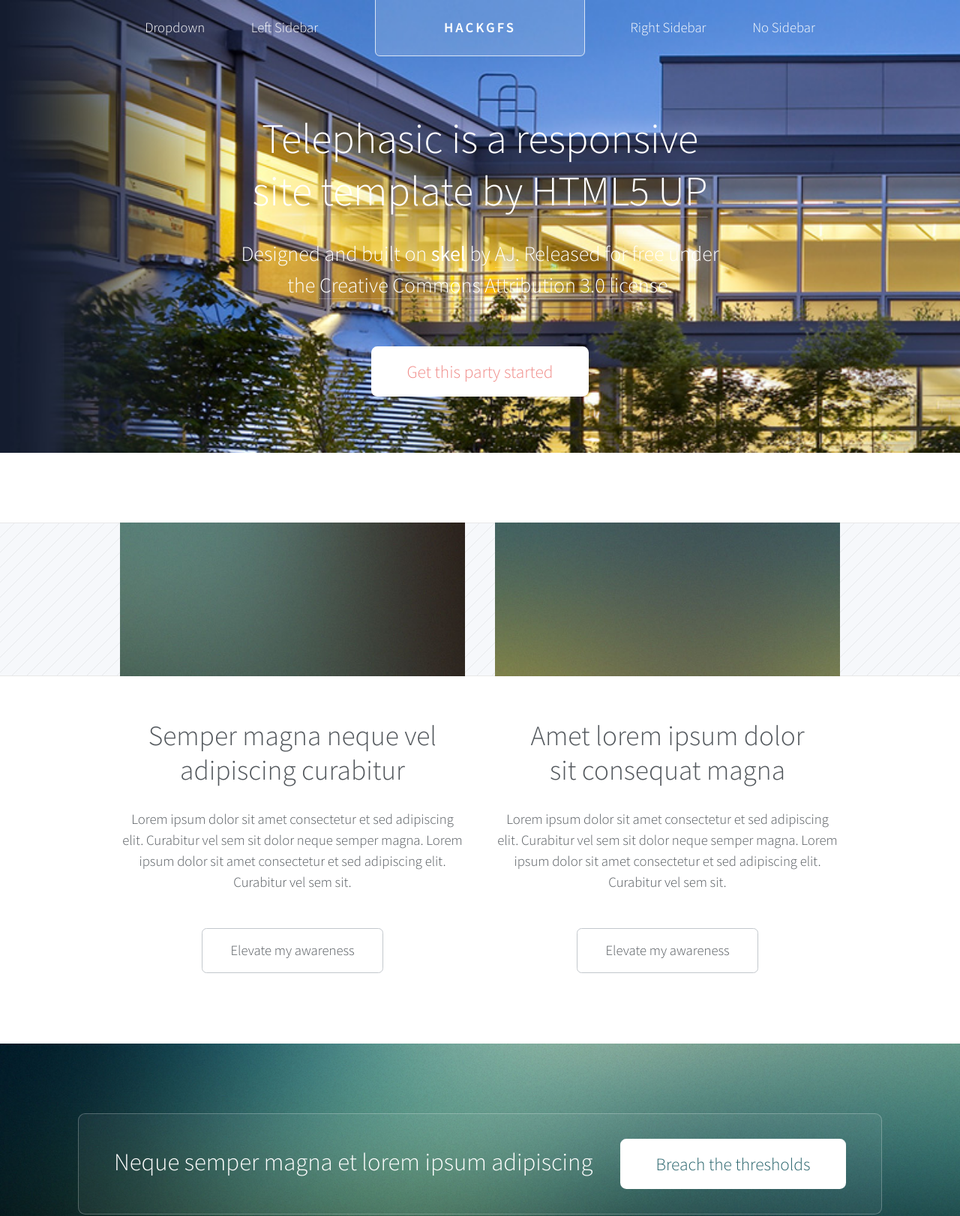
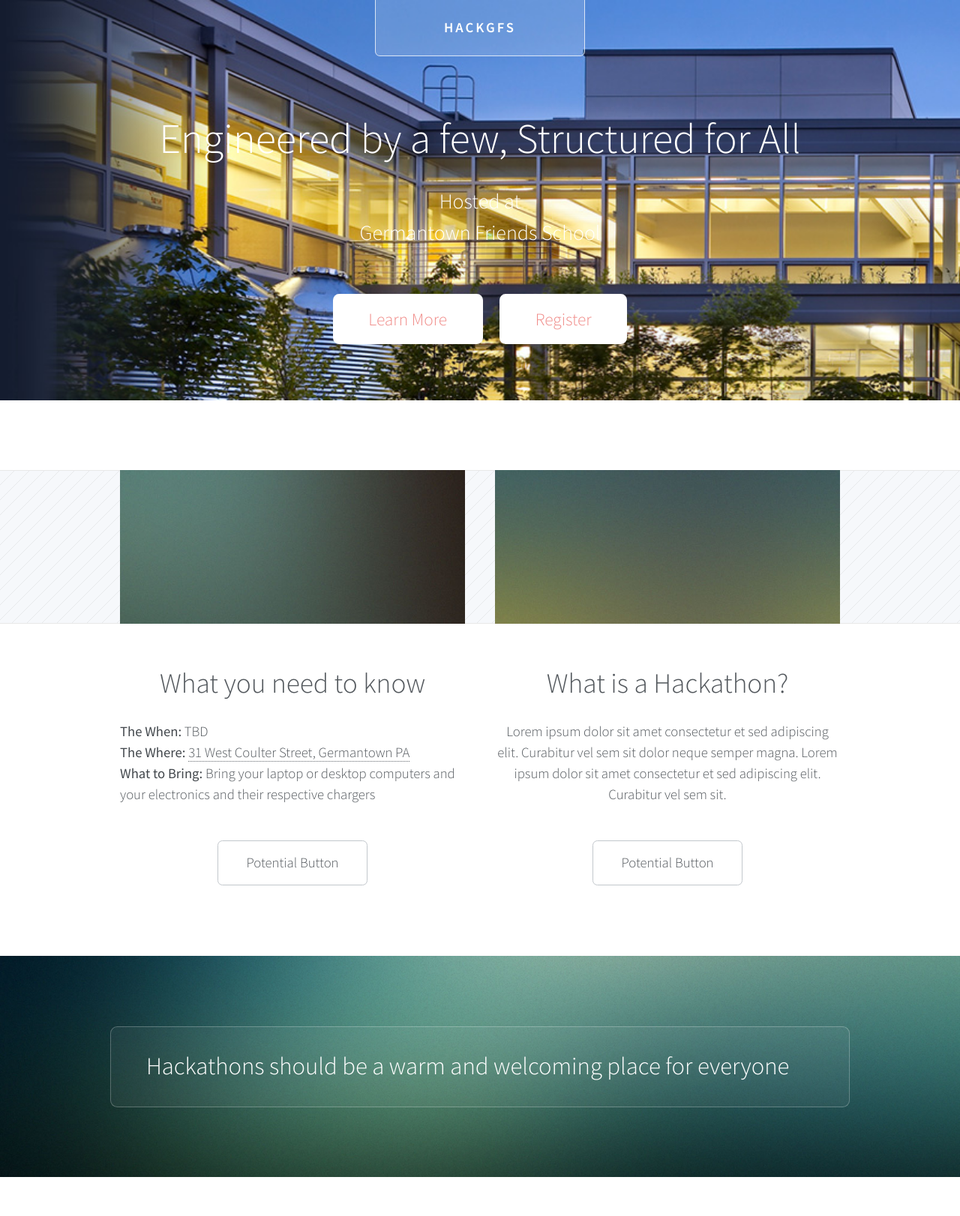
Before and after one commit to hackGFS/hackgfs.github.io, a plain HTML site: page index.html in a window 1280 px wide. Shown: the top 1622 px of the page at 75% size. Drawn offline with Linux system fonts and the light colour scheme.

Commit message:
im too tired to go on

```diff
--- a/css/style.css
+++ b/css/style.css
@@ -940,3 +940,7 @@
 		padding-top: 4em;
 		margin-top: 6em;
 	}
+
+	.information-div{
+		text-align: left!important;
+	}
--- a/index.html
+++ b/index.html
@@ -32,7 +32,7 @@
 						<h1 id="logo"><a href="index.html">hackGFS</a></h1>
 
 					<!-- Nav -->
-						<nav id="nav">
+						<!--<nav id="nav">
 							<ul>
 								<li>
 									<a href="">Dropdown</a>
@@ -56,22 +56,24 @@
 								<li class="break"><a href="right-sidebar.html">Right Sidebar</a></li>
 								<li><a href="no-sidebar.html">No Sidebar</a></li>
 							</ul>
-						</nav>
+						</nav>-->
 
 				</div>
 
 				<!-- Hero -->
 					<section id="hero" class="container">
 						<header>
-							<h2>Telephasic is a responsive
+							<h2>Engineered by a few, Structured for All
 							<br />
-							site template by <a href="http://html5up.net">HTML5 UP</a></h2>
+							</h2>
 						</header>
-						<p>Designed and built on <strong>skel</strong> by <a href="http://n33.co">AJ</a>. Released for free under
-						<br />
-						the <a href="http://html5up.net/license">Creative Commons Attribution 3.0 license</a>.</p>
+						<p>Hosted at
+						<br>
+						<a href="https://www.google.com/maps/place/Germantown+Friends/@40.03286,-75.171234,17z/data=!3m1!4b1!4m2!3m1!1s0x89c6b830da9141ef:0xe66cd5fb4cb3d506" target="_blank">Germantown Friends School</a>
+						</p>
 						<ul class="actions">
-							<li><a href="#" class="button">Get this party started</a></li>
+							<li><a href="#learnmore" class="button">Learn More</a></li>
+							<li><a href="#register" class="button">Register</a></li>
 						</ul>
 					</section>
 
@@ -79,21 +81,28 @@
 
 		<!-- Features 1 -->
 			<div class="wrapper">
-				<div class="container">
+				<div class="container" id="learnmore">
 					<div class="row">
 						<section class="6u 12u(2) feature">
 							<div class="image-wrapper first">
 								<a href="#" class="image featured first"><img src="images/pic01.jpg" alt="" /></a>
 							</div>
 							<header>
-								<h2>Semper magna neque vel<br />
-								adipiscing curabitur</h2>
+								<h2>What you need to know</h2>
 							</header>
-							<p>Lorem ipsum dolor sit amet consectetur et sed adipiscing elit. Curabitur vel
-							sem sit dolor neque semper magna. Lorem ipsum dolor sit amet consectetur et sed
-							adipiscing elit. Curabitur vel sem sit.</p>
+							<p class="information-div"><strong>The When:</strong> TBD
+
+							<br>
+
+							<strong>The Where:</strong> <a href="https://www.google.com/maps/place/Germantown+Friends/@40.03286,-75.171234,17z/data=!3m1!4b1!4m2!3m1!1s0x89c6b830da9141ef:0xe66cd5fb4cb3d506">31 West Coulter Street, Germantown PA</a>
+
+							<br>
+
+							<strong>What to Bring:</strong> Bring your laptop or desktop computers and your electronics and their respective chargers
+
+							</p>
 							<ul class="actions">
-								<li><a href="#" class="button">Elevate my awareness</a></li>
+								<li><a href="#" class="button">Potential Button</a></li>
 							</ul>
 						</section>
 						<section class="6u 12u(2) feature">
@@ -101,14 +110,13 @@
 								<a href="#" class="image featured"><img src="images/pic02.jpg" alt="" /></a>
 							</div>
 							<header>
-								<h2>Amet lorem ipsum dolor<br />
-								sit consequat magna</h2>
+								<h2>What is a Hackathon?</h2>
 							</header>
 							<p>Lorem ipsum dolor sit amet consectetur et sed adipiscing elit. Curabitur vel
 							sem sit dolor neque semper magna. Lorem ipsum dolor sit amet consectetur et sed
 							adipiscing elit. Curabitur vel sem sit.</p>
 							<ul class="actions">
-								<li><a href="#" class="button">Elevate my awareness</a></li>
+								<li><a href="#" class="button">Potential Button</a></li>
 							</ul>
 						</section>
 					</div>
@@ -118,8 +126,7 @@
 		<!-- Promo -->
 			<div id="promo-wrapper">
 				<section id="promo">
-					<h2>Neque semper magna et lorem ipsum adipiscing</h2>
-					<a href="#" class="button">Breach the thresholds</a>
+					<h2>Hackathons should be a warm and welcoming place for everyone</h2>
 				</section>
 			</div>
 
@@ -154,7 +161,7 @@
 						</section>
 					</div>
 					<ul class="actions major">
-						<li><a href="#" class="button">Elevate my awareness</a></li>
+						<li><a href="#" class="button">Potential Button</a></li>
 					</ul>
 				</section>
 			</div>
@@ -167,8 +174,8 @@
 						<p>Lorem ipsum dolor sit amet consectetur et sed adipiscing elit. Curabitur vel sem sit<br />
 						dolor neque semper magna lorem ipsum feugiat veroeros lorem ipsum dolore.</p>
 					</header>
-					<div class="row">
-						<section class="6u 12u(2)">
+					<div class="row" id="register">
+						<section class="12u 12u(2)">
 							<form method="post" action="#">
 								<div class="row 50%">
 									<div class="6u 12u(3)">
@@ -180,20 +187,19 @@
 								</div>
 								<div class="row 50%">
 									<div class="12u">
-										<textarea name="message" placeholder="Message"></textarea>
+										<textarea name="message" placeholder="Message" style="resize:none"></textarea>
 									</div>
 								</div>
-								<div class="row 50%">
+								<div class="row 100%">
 									<div class="12u">
 										<ul class="actions">
 											<li><input type="submit" value="Send Message" /></li>
-											<li><input type="reset" value="Clear form" /></li>
 										</ul>
 									</div>
 								</div>
 							</form>
 						</section>
-						<section class="6u 12u(2)">
+						<!--<section class="6u 12u(2)">
 							<div class="row 0%">
 								<ul class="divided icons 6u 12u(3)">
 									<li class="icon fa-twitter"><a href="#"><span class="extra">twitter.com/</span>untitled</a></li>
@@ -206,7 +212,7 @@
 									<li class="icon fa-pinterest"><a href="#"><span class="extra">pinterest.com/</span>untitled</a></li>
 								</ul>
 							</div>
-						</section>
+						</section>-->
 					</div>
 				</div>
 				<div id="copyright" class="container">
```
